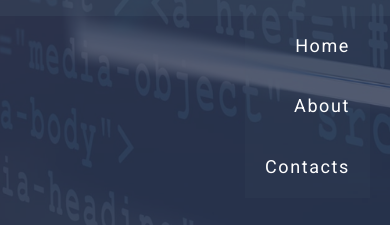
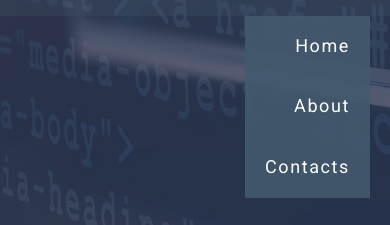
Before and after one commit to Julisitta/grid_template, a website: page index.html in a window 390 px wide. Both pictures are taken after a click on the element 355 px from the left and 50 px from the top of the page. Shown: the part 85-310 px from the top of the page. Drawn offline with Linux system fonts and the light colour scheme.

Commit message:
changed opacity in navbar

```diff
--- a/assets/css/style.css
+++ b/assets/css/style.css
@@ -1317,7 +1317,7 @@ hr {
     right: 40px;
     display: none;
     text-align: right;
-    background-color: rgba(68, 89, 110, 0.1);
+    background-color: rgba(68, 89, 110, 0.9);
   }
   .header-content .btn {
     width: 170px;
```
